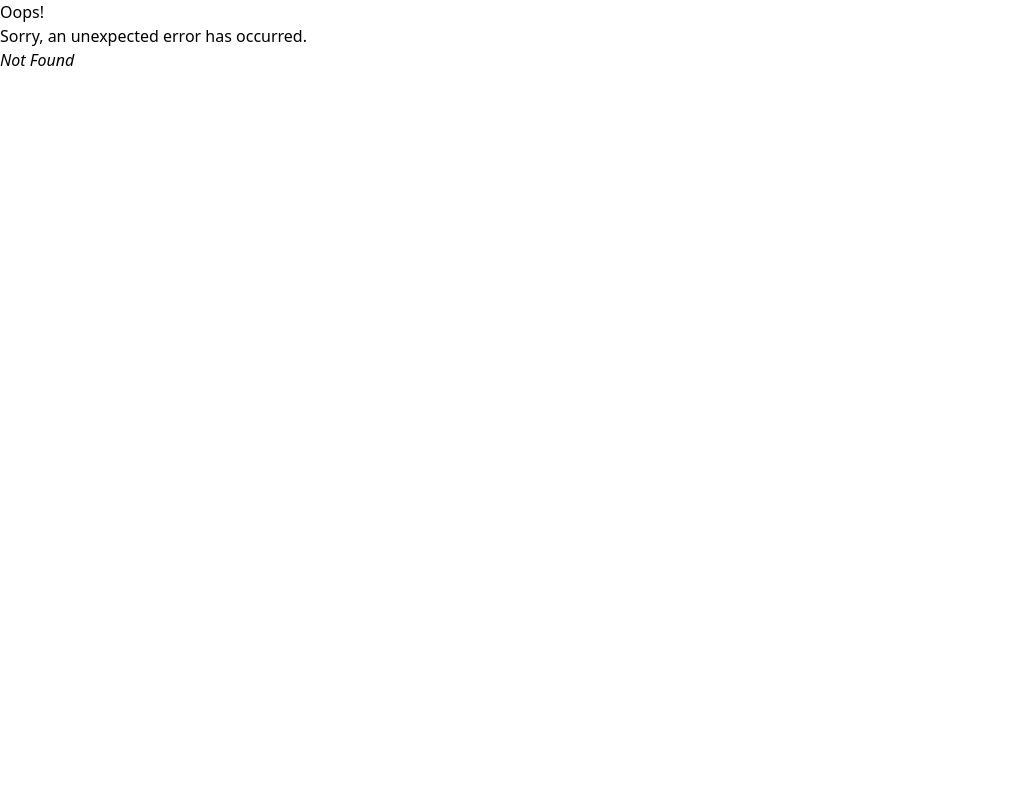
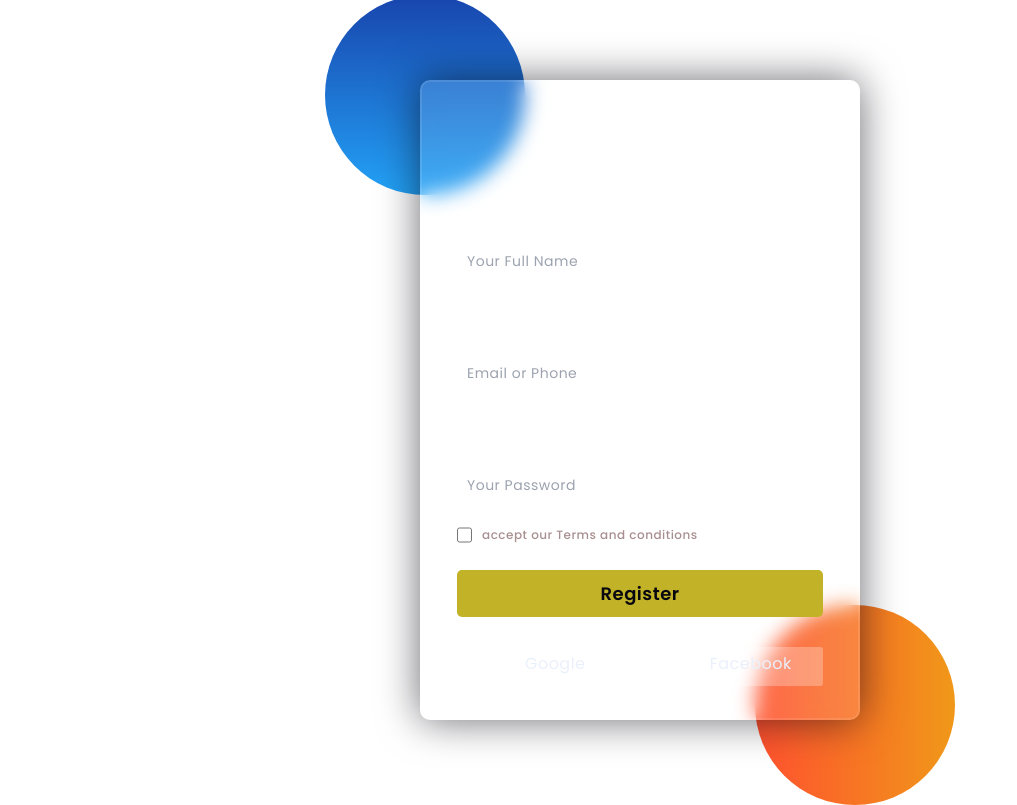
Before and after one commit to mdshakil-ctg/restaurent-client, a React (Vite) app: page /signup in a window 1280 px wide. Before the commit this address had no page. Shown: the whole page, without its empty margins (0-1017 px from the left). Built offline with nearby package versions, Linux system fonts and the light colour scheme.

Commit message:
singup page added

```diff
--- a/index.html
+++ b/index.html
@@ -9,6 +9,7 @@
       href="https://fonts.googleapis.com/css2?family=Cinzel:wght@400..900&display=swap"
       rel="stylesheet"
     />
+    <link href="https://fonts.googleapis.com/css2?family=Poppins:ital,wght@0,400;0,500;0,600;0,700;1,900&display=swap" rel="stylesheet">
     <meta name="viewport" content="width=device-width, initial-scale=1.0" />
     <title>Vite + React</title>
   </head>
--- a/src/Layout/Main.jsx
+++ b/src/Layout/Main.jsx
@@ -1,14 +1,17 @@
-import React from 'react';
-import { Outlet } from 'react-router-dom';
+import { Outlet, useLocation } from 'react-router-dom';
 import Navbar from '../Pages/Shared/Navbar/Navbar';
 import Footer from '../Pages/Shared/Footer/Footer';
 
 const Main = () => {
+    const location = useLocation();
+    const hideHeaderFooterRoutes = ['/login', '/signup'];
+    const sholdHideHeaderFooter = hideHeaderFooterRoutes.includes(location.pathname);
+
     return (
         <div>
-            <Navbar></Navbar>
+            {sholdHideHeaderFooter || <Navbar></Navbar>}
             <Outlet></Outlet>
-            <Footer></Footer>
+            {sholdHideHeaderFooter || <Footer></Footer>}
         </div>
     );
 };
--- a/src/Pages/ContactUs/ContactForm/ContactForm.jsx
+++ b/src/Pages/ContactUs/ContactForm/ContactForm.jsx
@@ -7,7 +7,7 @@ import { FaMapLocationDot } from "react-icons/fa6";
 
 const ContactForm = () => {
     return (
-        <div className="grid grid-cols-12 relative shadow-2xl my-32 border-t-4 border-t-green-300">
+        <div className="grid grid-cols-12 max-w-screen-lg mx-auto relative shadow-2xl my-32 border-t-4 border-t-green-300">
                 <div className="col-span-10 p-16">
                     <div className="space-y-3">
                         <h3 className="text-4xl font-bold ">Contact Us</h3>
--- a/src/Pages/Shared/Navbar/Navbar.jsx
+++ b/src/Pages/Shared/Navbar/Navbar.jsx
@@ -14,6 +14,9 @@ const Navbar = () => {
       </li>
       <li>
         <NavLink to='/contact'>Contact Us</NavLink>
+      </li>
+      <li>
+        <NavLink to='/signup'>Sign Up</NavLink>
       </li>
     </>
   );
--- /dev/null
+++ b/src/Pages/SignUp/SignUp.css
@@ -0,0 +1,161 @@
+.signup-body{
+    background-color: #080710;
+}
+.background{
+    width: 430px;
+    height: 520px;
+    position: absolute;
+    transform: translate(-50%,-50%);
+    left: 50%;
+    top: 50%;
+}
+.background .shape{
+    height: 200px;
+    width: 200px;
+    position: absolute;
+    border-radius: 50%;
+}
+.shape:first-child{
+    background: linear-gradient(
+        #1845ad,
+        #23a2f6
+    );
+    left: -100px;
+    top: -145px;
+}
+.shape:last-child{
+    background: linear-gradient(
+        to right,
+        #ff512f,
+        #f09819
+    );
+    right: -100px;
+    bottom: -145px;
+}
+form{
+    font-family: "Poppins", sans-serif;
+  font-weight: 400;
+    height: 640px;
+    width: 440px;
+    background-color: rgba(255,255,255,0.13);
+    position: absolute;
+    transform: translate(-50%,-50%);
+    top: 50%;
+    left: 50%;
+    border-radius: 10px;
+    backdrop-filter: blur(10px);
+    border: 2px solid rgba(255,255,255,0.1);
+    box-shadow: 0 0 40px rgba(8,7,16,0.6);
+    padding: 50px 35px;
+}
+form *{
+    /* font-family: 'Poppins',sans-serif; */
+    color: #ffffff;
+    letter-spacing: 0.5px;
+    outline: none;
+    border: none;
+}
+form h3{
+    font-size: 32px;
+    font-weight: 500;
+    line-height: 42px;
+    text-align: center;
+}
+
+label{
+    display: block;
+    margin-top: 30px;
+    font-size: 16px;
+    font-weight: 500;
+}
+input{
+    display: block;
+    height: 50px;
+    width: 100%;
+    background-color: rgba(255,255,255,0.07);
+    border-radius: 3px;
+    padding: 0 10px;
+    margin-top: 8px;
+    font-size: 14px;
+    font-weight: 300;
+}
+::placeholder{
+    color: #e5e5e5;
+}
+button{
+    margin-top: 10px;
+    width: 100%;
+    background-color: #c1b228;
+    color: #080710;
+    padding: 10px 0;
+    font-size: 18px;
+    font-weight: 600;
+    border-radius: 5px;
+    cursor: pointer;
+}
+
+.social{
+  margin-top: 30px;
+  display: flex;
+}
+.social div{
+  /* background: red; */
+  width: 100%;
+  border-radius: 3px;
+  padding: 5px 10px 10px 5px;
+  background-color: rgba(255,255,255,0.27);
+  color: #eaf0fb;
+  text-align: center;
+}
+.social div:hover{
+  background-color: rgba(255,255,255,0.47);
+  cursor: pointer;
+}
+.social .fb{
+  margin-left: 25px;
+
+}
+.go{
+    display: flex;
+    justify-content: center;
+    align-items: center;
+    gap: 15px;
+
+}
+.fb{
+    display: flex;
+    justify-content: center;
+    align-items: center;
+    gap: 15px;
+}
+/* .social i{
+  margin-right: 4px;
+} */
+.terms{
+    display: flex;
+    flex-direction: row-reverse;
+    justify-content: flex-end;
+    align-items: center;
+
+}
+
+.terms .terms-label{
+    display: inline;
+    margin: 0;
+    font-size: 12px;
+    cursor: pointer;
+    color: #a88f8f;
+}
+
+.terms-label:hover{
+    text-decoration: underline;
+}
+
+input[type="checkbox"]{
+    width: 15px;
+    /* height: 20px; */
+    cursor: pointer;
+    accent-color: #4CAF50;
+    margin: 0 10px 0 0;
+
+}
--- /dev/null
+++ b/src/Pages/SignUp/SignUp.jsx
@@ -0,0 +1,40 @@
+import './SignUp.css'
+import { BsFacebook, BsGoogle } from "react-icons/bs";
+
+const SignUp = () => {
+    return (
+        <div className='bg-black h-screen'>
+          <div className='signup-body'>
+        <div className="background">
+        <div className="shape"></div>
+        <div className="shape"></div>
+    </div>
+    <form>
+        <h3>Sing Up Here</h3>
+
+        <label htmlFor="username">Full Name</label>
+        <input type="text" placeholder="Your Full Name" id="username"/>
+
+        <label htmlFor="email">User ID</label>
+        <input type="email" placeholder="Email or Phone" id="email"/>
+
+        <label htmlFor="password">Password</label>
+        <input type="password" placeholder="Your Password" id="password"/>
+
+        <div className='terms'>
+        <label className='terms-label' htmlFor='terms'>accept our Terms and conditions</label>
+        <input  type="checkbox" name="terms" id="terms" />
+        </div>
+
+        <button>Register</button>
+        <div className="social">
+          <div className="go"><BsGoogle/> Google</div>
+          <div className="fb"><BsFacebook /> Facebook</div>
+        </div>
+    </form>
+        </div>
+        </div>
+    );
+};
+
+export default SignUp;
--- a/src/Routes/Routes.jsx
+++ b/src/Routes/Routes.jsx
@@ -7,6 +7,7 @@ import MenuPage from "../Pages/MenuPage/MenuPage/MenuPage";
 import Shop from "../Pages/Shop/Shop/Shop";
 import ErrorElement from "../components/ErrorElement";
 import ContactUs from "../Pages/ContactUs/ContactUs";
+import SignUp from "../Pages/SignUp/SignUp";
 
   export const router = createBrowserRouter([
     {
@@ -29,6 +30,10 @@ import ContactUs from "../Pages/ContactUs/ContactUs";
         {
           path: '/contact',
           element: <ContactUs></ContactUs>
+        },
+        {
+          path: '/signup',
+          element:<SignUp></SignUp>
         }
       ]
     },
--- a/src/main.jsx
+++ b/src/main.jsx
@@ -1,6 +1,5 @@
 import { StrictMode } from 'react'
 import { createRoot } from 'react-dom/client'
-import App from './App.jsx'
 import './index.css'
 import { router } from './Routes/Routes.jsx'
 import { RouterProvider } from 'react-router-dom'
```
